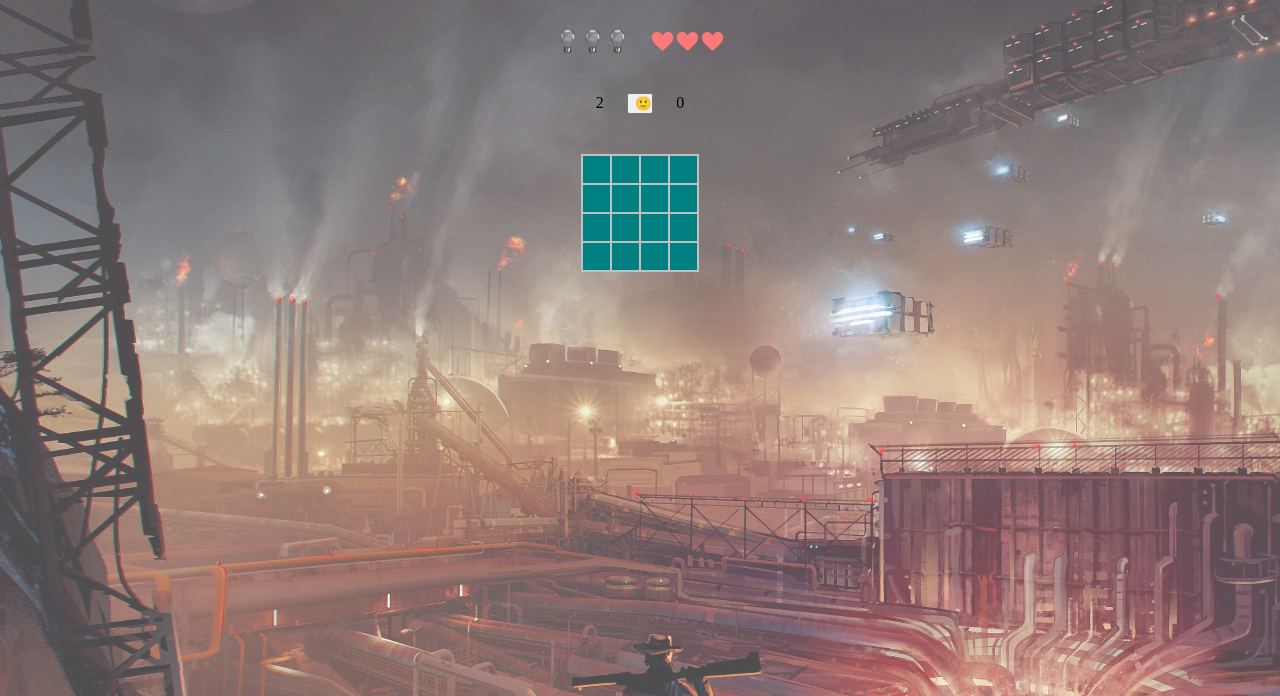
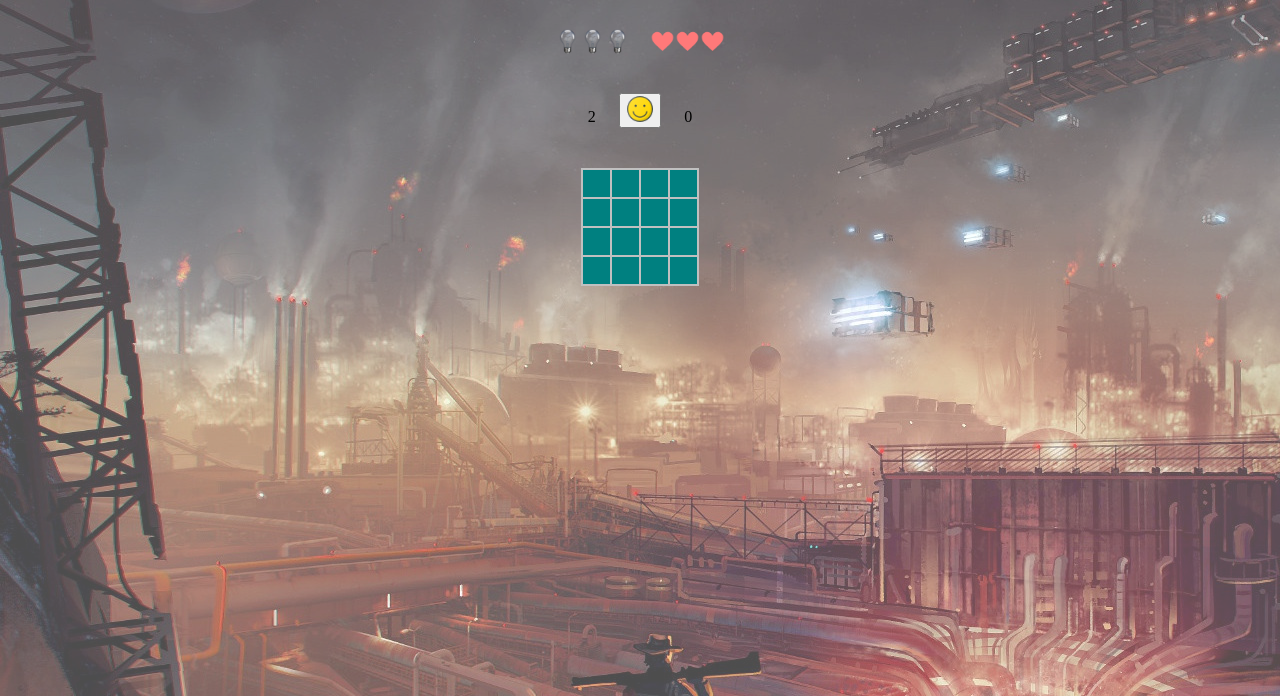
Before and after one commit to MaxDBam/mine-sweeper, a plain HTML site: page index.html in a window 1280 px wide. Shown: the part 104-800 px from the top of the page. Drawn offline with Linux system fonts and the light colour scheme.

Commit message:
Update index.html

```diff
--- a/index.html
+++ b/index.html
@@ -21,7 +21,7 @@
     </div>
     <div class="game-info">
         <span class="flags-counter"></span>
-        <button class="play-again-btn" onclick="initGame(gChosenLevel)">🙂</button>
+        <button><img class="play-again-btn" src="/img/happy.png" onclick="initGame(gChosenLevel)" alt="start"></button>
         <span class="timer"></span>
     </div>
     <table class="board"></table>
```
